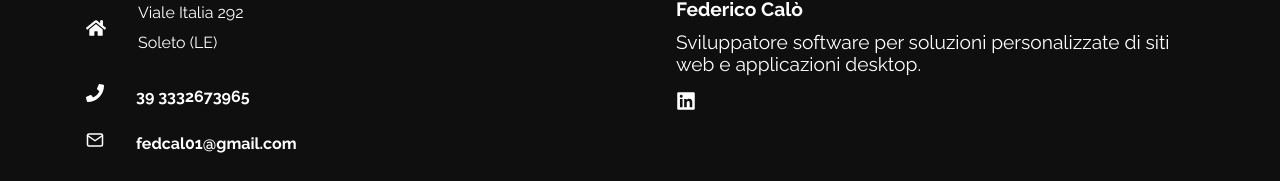
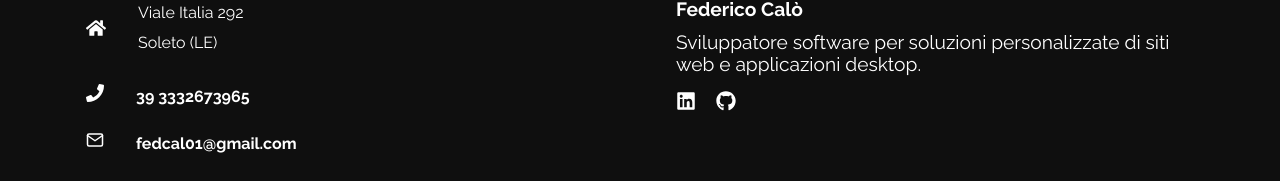
Before and after one commit to fedcal/portfolio-personale-reactjs, a React (Create React App) app: page / in a window 1280 px wide. Shown: the part 2942-3123 px from the top of the page. Built offline with nearby package versions, Linux system fonts and the light colour scheme.

Commit message:
git icon and cv

```diff
--- a/src/components/About/AboutContent.js
+++ b/src/components/About/AboutContent.js
@@ -34,7 +34,7 @@ function AboutContent() {
                     <br/>
                     <br/>
                     <div className='cv-dw'>
-                        <a href="../assets/cv.pdf" className='btn'>Scarica CV</a>
+                        <a href="../assets/CV_FedericoCalò.pdf" className='btn' target="_blank" rel="noopener noreferrer">Scarica CV</a>
                     </div>
             </div>
 
--- a/src/components/Footer/Footer.js
+++ b/src/components/Footer/Footer.js
@@ -3,6 +3,7 @@ import './FooterStyle.css';
 import React from 'react';
 import {FaHome, FaLinkedin, FaPhone} from "react-icons/fa";
 import {FiMail} from "react-icons/fi";
+import {FaGithub} from "react-icons/fa";
 import { Link } from 'react-router-dom';
 
 function Footer() {
@@ -35,6 +36,7 @@ function Footer() {
                 <p>Sviluppatore software per soluzioni personalizzate di siti web e applicazioni desktop.</p>
                 <div className='social'>
                    <a href='https://www.linkedin.com/in/federico-calo/'target='_blank'rel="noopener noreferrer"> <FaLinkedin size={20} style={{color: "#fff", marginRight:'1rem'}}/></a>
+                   <a href='https://github.com/fedcal'target='_blank'rel="noopener noreferrer"> <FaGithub size={20} style={{color: "#fff", marginRight:'1rem'}}/></a>
                 </div>
             </div>
         </div>
```
